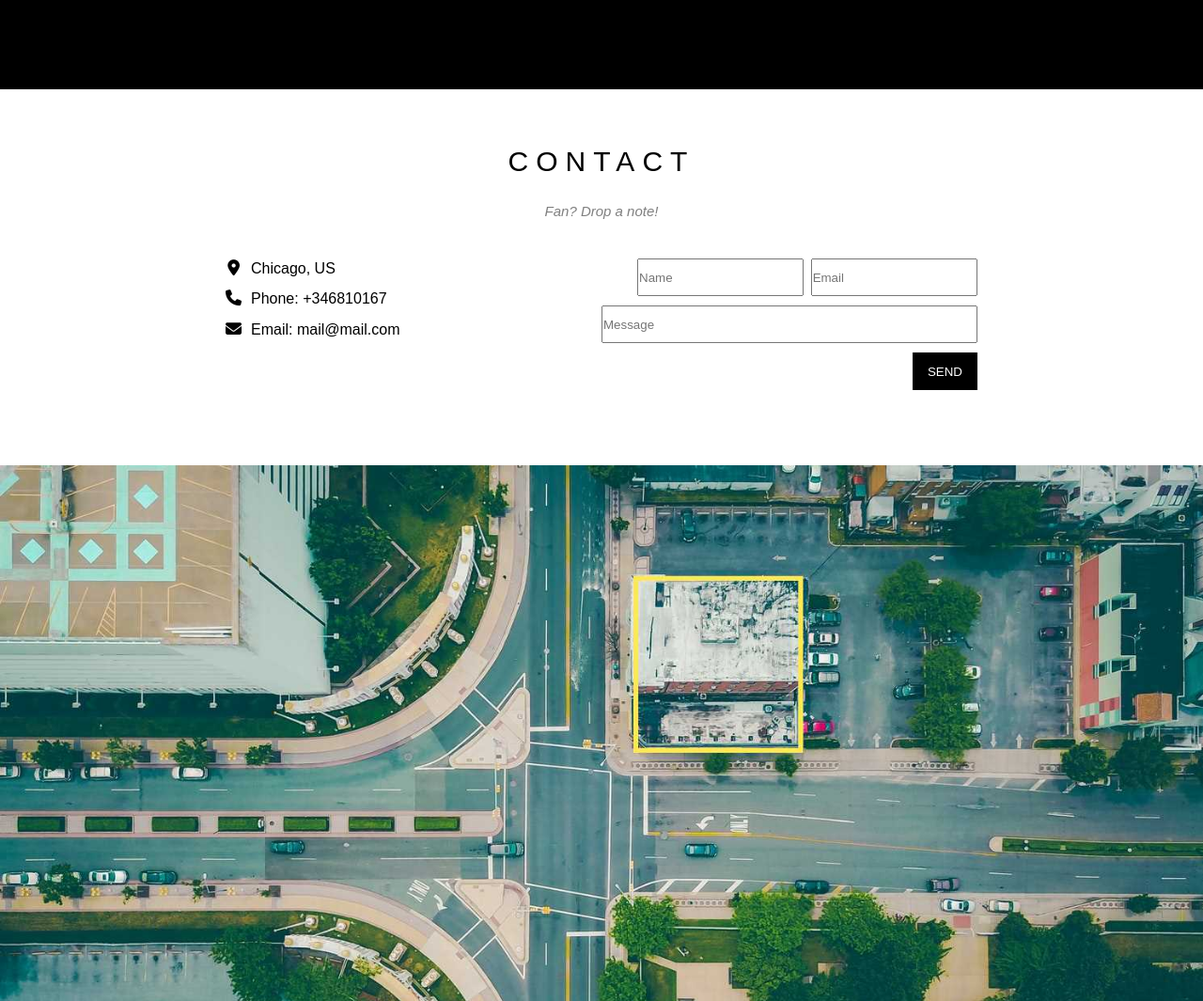
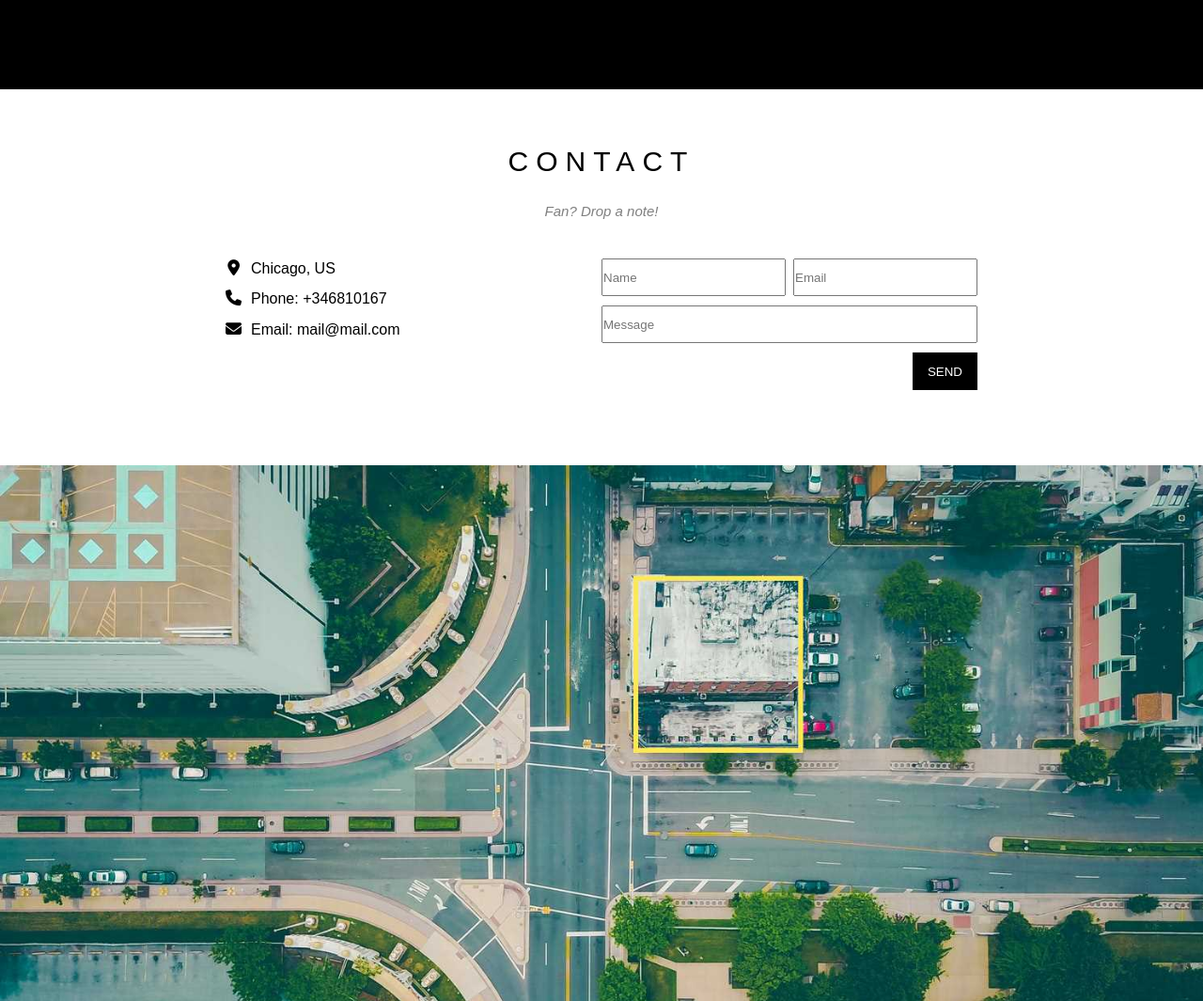
Before and after one commit to minhkha04/TheBand, a plain HTML site: page index.html in a window 1280 px wide. Shown: the part 1958-3023 px from the top of the page at 94% size. Drawn offline with Linux system fonts and the light colour scheme.

Commit message:
fix input

```diff
--- a/assets/css/style.css
+++ b/assets/css/style.css
@@ -494,7 +494,9 @@ html {
     font-size: 15px;
     text-decoration: none;
 }
-
+.form {
+    width: 100%;
+}
 .menu {
     display: none;
     font-size: 22px;
```
